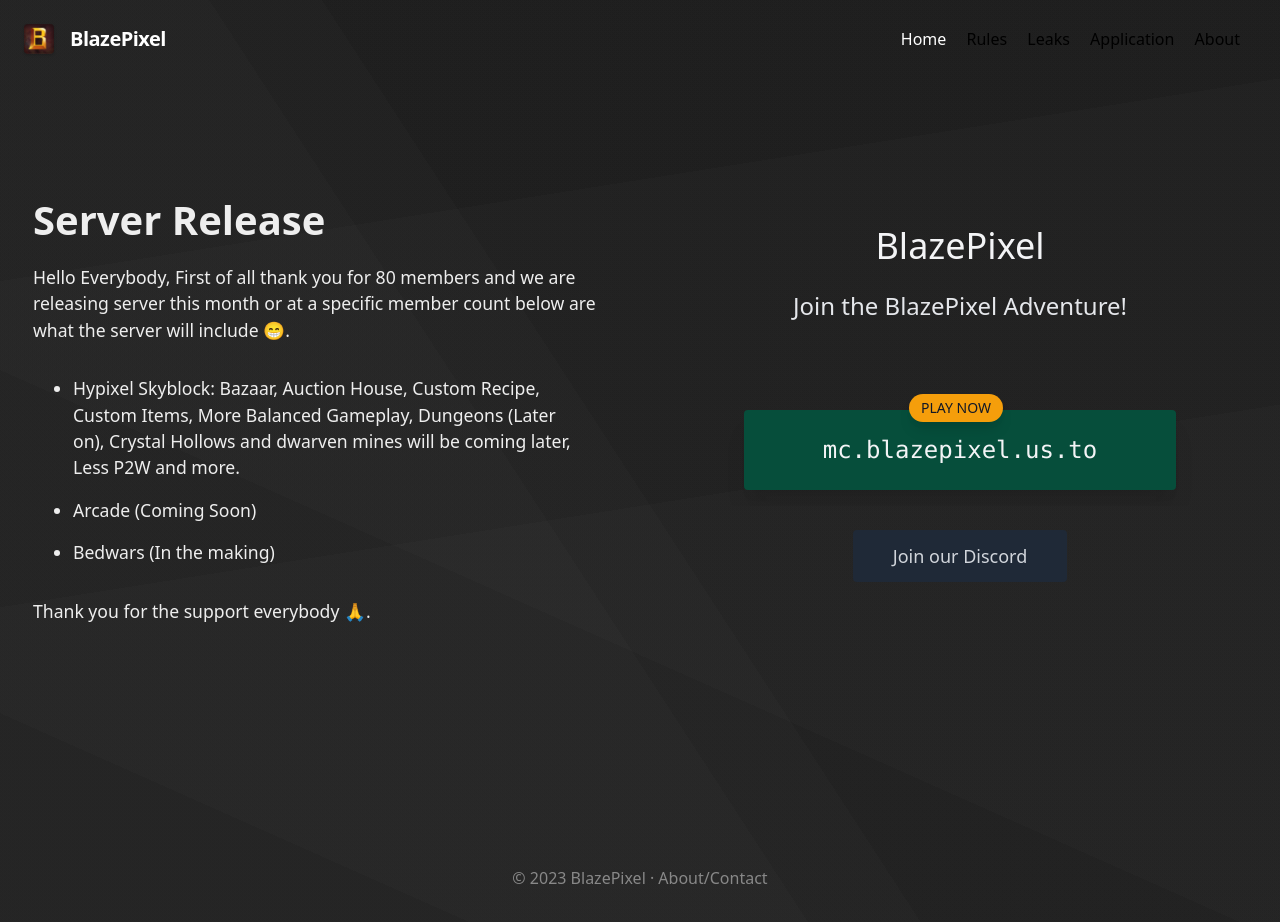
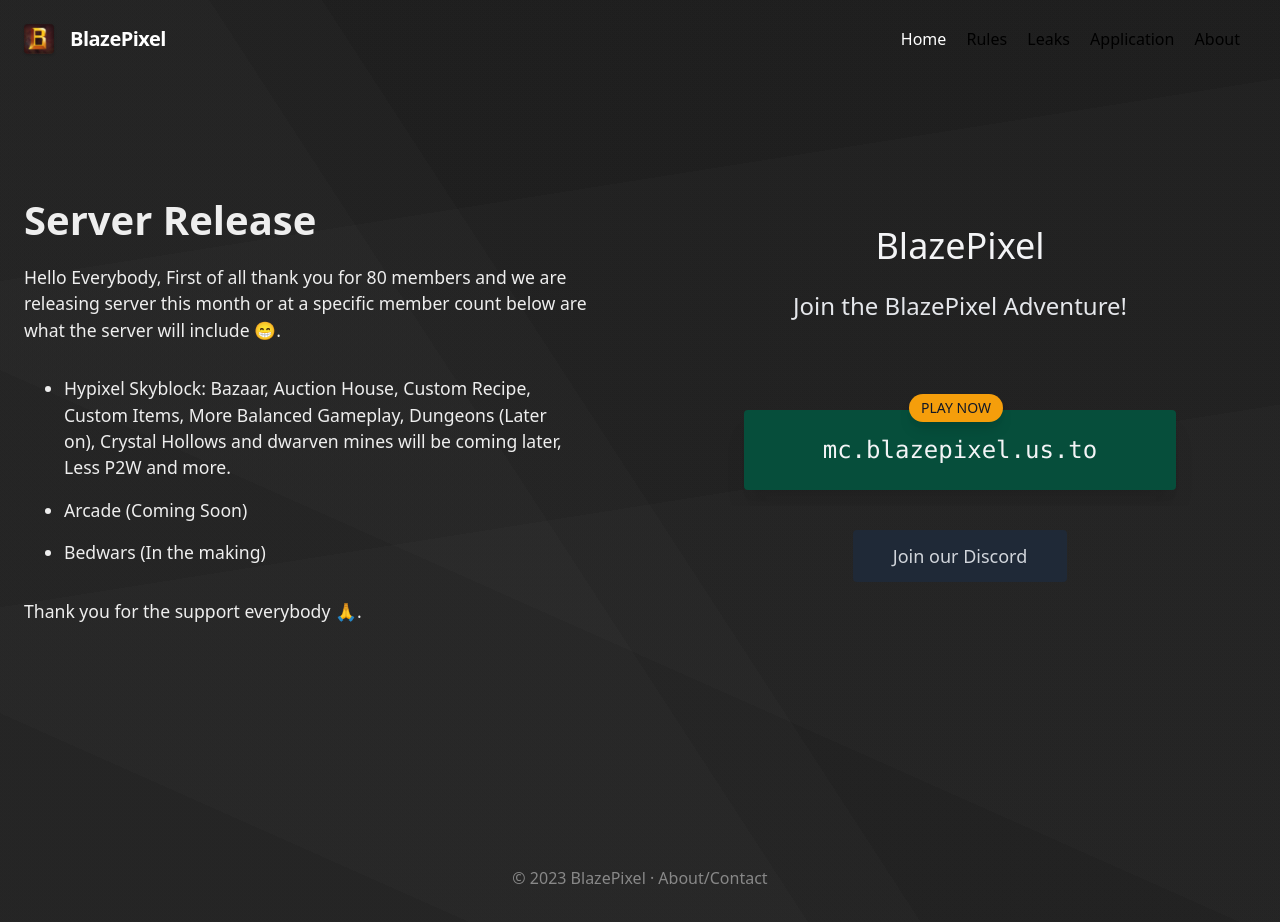
Before and after one commit to BlazePixel-Network/website, a Jekyll site: the page built from docs/index.md, in a window 1280 px wide. Built offline with Jekyll 4.4.1, drawn with Linux system fonts in a browser that asks for light colours; a script that is not in the unit is left out; comment, search, counter and statistics services are not loaded; our own code applies the rules of GitHub Pages for plain Markdown files.

Commit message:
Update home.scss

```diff
--- a/docs/assets/home.scss
+++ b/docs/assets/home.scss
@@ -11,7 +11,6 @@
 .layoutpage {
     margin-top: 50px;
     margin-bottom: 50px;
-    margin-left: 25px;
     color: var(--text-color);
     width: 95%;
     max-width: 950px;
```
